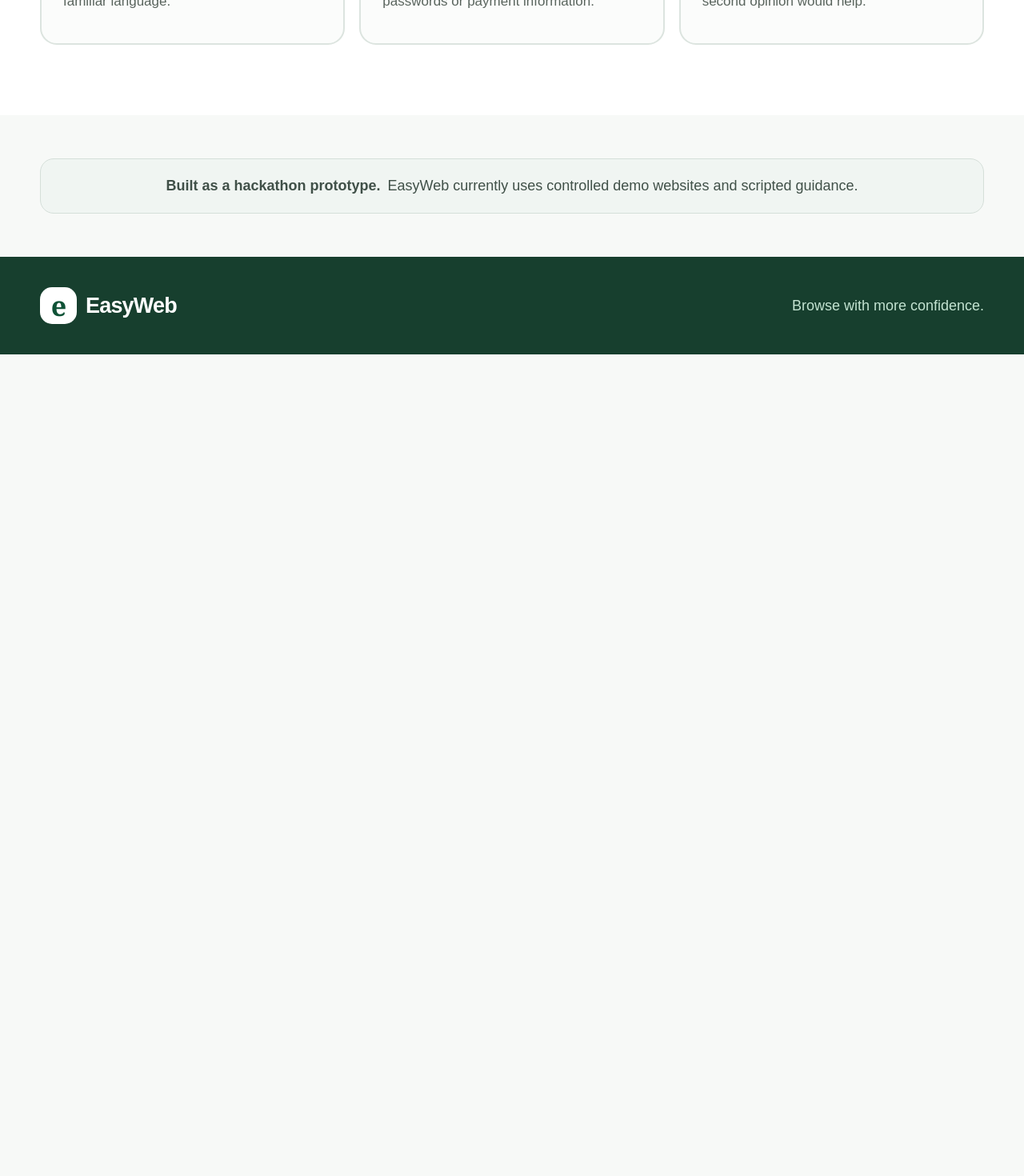
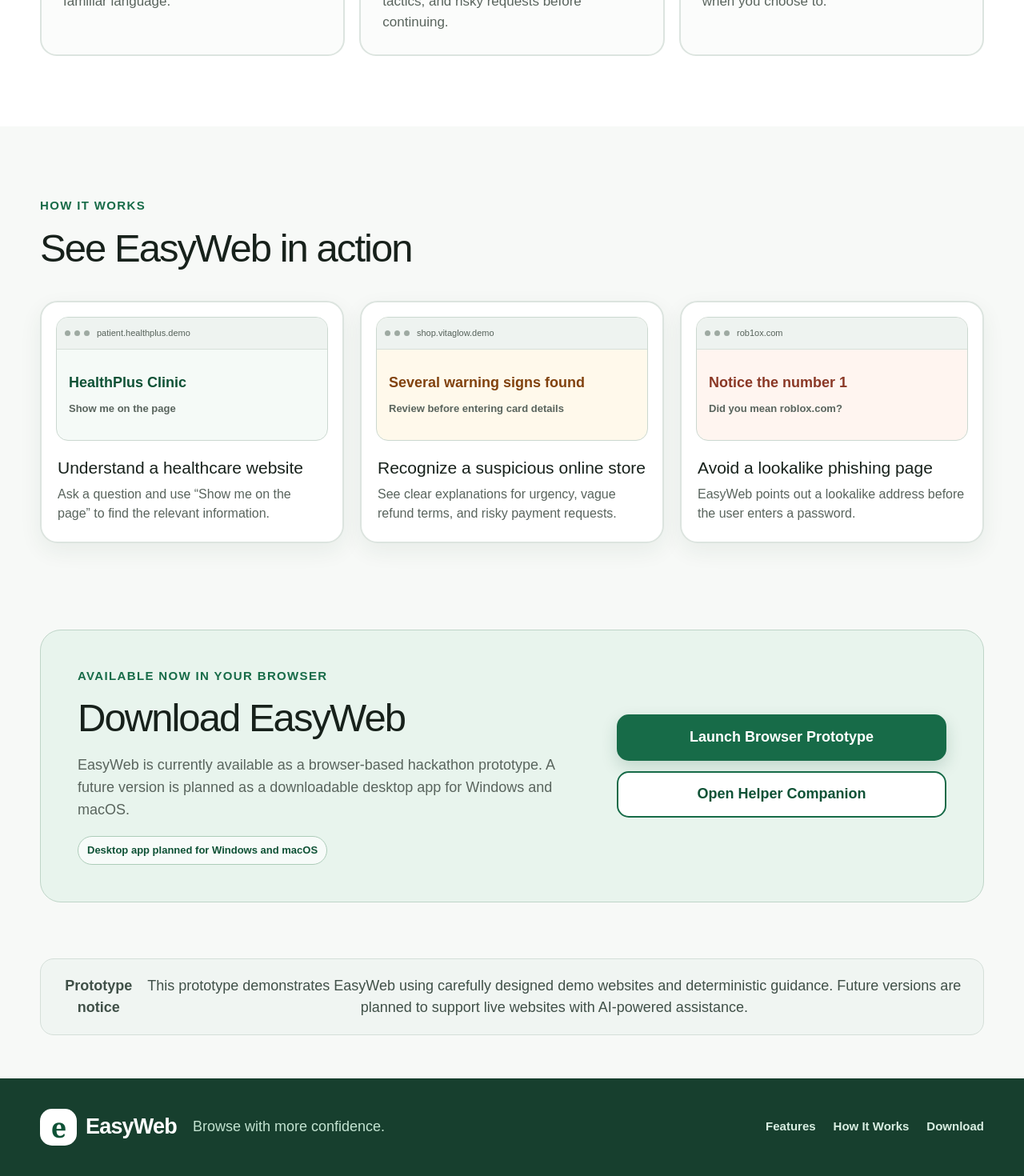
Before and after one commit to eokumoto/easyWeb, a Next.js app: page / in a window 1280 px wide. Shown: the part 1224-2694 px from the top of the page at 80% size. Before the commit the page ends 1667 px from the top, so only its background shows below. Built offline with nearby package versions, Linux system fonts and the light colour scheme.

Commit message:
nicer landing

```diff
--- a/app/globals.css
+++ b/app/globals.css
@@ -2047,6 +2047,34 @@ h1 {
   font-weight: 750;
 }
 
+.public-header-actions,
+.public-nav {
+  display: flex;
+  align-items: center;
+}
+
+.public-header-actions {
+  gap: 24px;
+}
+
+.public-nav {
+  gap: 22px;
+}
+
+.public-nav a,
+.public-footer nav a {
+  color: var(--green-dark);
+  font-size: 15px;
+  font-weight: 750;
+  text-decoration: none;
+}
+
+.public-nav a:hover,
+.public-footer nav a:hover {
+  text-decoration: underline;
+  text-underline-offset: 5px;
+}
+
 .landing-hero {
   display: grid;
   width: min(1180px, calc(100% - 48px));
@@ -2245,6 +2273,153 @@ h1 {
   line-height: 1.55;
 }
 
+.landing-demo-section {
+  padding: 88px max(24px, calc((100% - 1180px) / 2));
+}
+
+.landing-demo-section > h2,
+.landing-download h2 {
+  margin: 0;
+  font-size: clamp(34px, 4vw, 49px);
+  letter-spacing: -0.04em;
+  line-height: 1.12;
+}
+
+.landing-demo-grid {
+  display: grid;
+  grid-template-columns: repeat(3, minmax(0, 1fr));
+  gap: 20px;
+  margin-top: 38px;
+}
+
+.landing-demo-grid > article {
+  padding: 18px 18px 23px;
+  border: 2px solid var(--line);
+  border-radius: 22px;
+  background: white;
+  box-shadow: 0 10px 28px rgb(25 64 42 / 7%);
+}
+
+.landing-demo-grid h3 {
+  margin: 21px 2px 8px;
+  font-size: 21px;
+  line-height: 1.25;
+}
+
+.landing-demo-grid > article > p {
+  margin: 0 2px;
+  color: var(--muted-ink);
+  font-size: 16px;
+  line-height: 1.5;
+}
+
+.demo-preview-window {
+  overflow: hidden;
+  min-height: 155px;
+  border: 1px solid #cbd8d0;
+  border-radius: 15px;
+  background: #f5faf7;
+}
+
+.demo-preview-window > div {
+  display: flex;
+  min-height: 40px;
+  align-items: center;
+  gap: 5px;
+  padding: 8px 10px;
+  border-bottom: 1px solid #d7e0da;
+  background: #eef3f0;
+}
+
+.demo-preview-window > div > span {
+  width: 7px;
+  height: 7px;
+  border-radius: 999px;
+  background: #9eaaa2;
+}
+
+.demo-preview-window code {
+  overflow: hidden;
+  margin-left: 4px;
+  color: #56625a;
+  font-family: inherit;
+  font-size: 11px;
+  text-overflow: ellipsis;
+  white-space: nowrap;
+}
+
+.demo-preview-window > strong,
+.demo-preview-window > small {
+  display: block;
+  margin-inline: 15px;
+}
+
+.demo-preview-window > strong {
+  margin-top: 28px;
+  color: var(--green-dark);
+  font-size: 18px;
+}
+
+.demo-preview-window > small {
+  margin-top: 9px;
+  color: var(--muted-ink);
+  font-size: 13px;
+  font-weight: 700;
+}
+
+.store-preview {
+  background: #fff9eb;
+}
+
+.store-preview > strong {
+  color: #81420e;
+}
+
+.phishing-preview {
+  background: #fff5f0;
+}
+
+.phishing-preview > strong {
+  color: #8a3826;
+}
+
+.landing-download {
+  display: grid;
+  width: min(1180px, calc(100% - 48px));
+  grid-template-columns: minmax(0, 1.2fr) minmax(320px, 0.8fr);
+  align-items: center;
+  gap: 56px;
+  margin: 20px auto 70px;
+  padding: 46px;
+  border: 1px solid #bfd5c8;
+  border-radius: 26px;
+  background: var(--green-soft);
+}
+
+.landing-download > div > p:not(.landing-eyebrow) {
+  max-width: 700px;
+  margin: 18px 0;
+  color: var(--muted-ink);
+  line-height: 1.55;
+}
+
+.landing-download .landing-actions {
+  align-items: stretch;
+  flex-direction: column;
+  margin-top: 0;
+}
+
+.desktop-planned-badge {
+  display: inline-flex;
+  padding: 7px 11px;
+  border: 1px solid #adccb9;
+  border-radius: 999px;
+  background: rgb(255 255 255 / 68%);
+  color: var(--green-dark);
+  font-size: 13px;
+  font-weight: 800;
+}
+
 .landing-prototype-note {
   display: flex;
   width: min(1180px, calc(100% - 48px));
@@ -2269,6 +2444,21 @@ h1 {
   padding: 38px max(24px, calc((100% - 1180px) / 2));
   background: #173f2e;
   color: white;
+}
+
+.public-footer > div {
+  display: flex;
+  align-items: center;
+  gap: 20px;
+}
+
+.public-footer nav {
+  display: flex;
+  gap: 22px;
+}
+
+.public-footer nav a {
+  color: #d9eee2;
 }
 
 .public-footer .public-brand {
@@ -3361,6 +3551,14 @@ h1 {
 }
 
 @media (max-width: 850px) {
+  .public-header {
+    flex-wrap: wrap;
+  }
+
+  .public-header-actions {
+    margin-left: auto;
+  }
+
   .browser-toolbar {
     flex-direction: column-reverse;
     align-items: stretch;
@@ -3425,6 +3623,15 @@ h1 {
 
   .how-it-works-grid {
     grid-template-columns: 1fr;
+  }
+
+  .landing-demo-grid,
+  .landing-download {
+    grid-template-columns: 1fr;
+  }
+
+  .landing-download {
+    gap: 32px;
   }
 
   .how-it-works-grid article {
@@ -3697,6 +3904,27 @@ h1 {
     width: calc(100% - 32px);
   }
 
+  .public-header {
+    align-items: flex-start;
+    flex-direction: column;
+    gap: 17px;
+    padding: 18px 0 25px;
+  }
+
+  .public-header-actions {
+    width: 100%;
+    align-items: flex-start;
+    flex-direction: column-reverse;
+    gap: 15px;
+    margin-left: 0;
+  }
+
+  .public-nav {
+    width: 100%;
+    justify-content: space-between;
+    gap: 12px;
+  }
+
   .prototype-badge {
     max-width: 150px;
     text-align: center;
@@ -3705,6 +3933,16 @@ h1 {
   .landing-actions {
     align-items: stretch;
     flex-direction: column;
+  }
+
+  .landing-demo-section {
+    padding-block: 64px;
+  }
+
+  .landing-download {
+    width: calc(100% - 32px);
+    margin-bottom: 48px;
+    padding: 30px 22px;
   }
 
   .landing-primary-action,
@@ -3724,6 +3962,17 @@ h1 {
 
   .public-footer {
     gap: 14px;
+  }
+
+  .public-footer > div {
+    align-items: flex-start;
+    flex-direction: column;
+    gap: 10px;
+  }
+
+  .public-footer nav {
+    flex-wrap: wrap;
+    gap: 14px 20px;
   }
 
   .browser-public-link {
--- a/app/page.tsx
+++ b/app/page.tsx
@@ -14,16 +14,23 @@ export default function LandingPage() {
           <span aria-hidden="true">e</span>
           EasyWeb
         </Link>
-        <span className="prototype-badge">Hackathon prototype</span>
+        <div className="public-header-actions">
+          <nav className="public-nav" aria-label="Landing page sections">
+            <a href="#features">Features</a>
+            <a href="#how-it-works">How It Works</a>
+            <a href="#download">Download</a>
+          </nav>
+          <span className="prototype-badge">Hackathon prototype</span>
+        </div>
       </header>
 
       <section className="landing-hero" aria-labelledby="landing-title">
         <div className="landing-hero-copy">
           <p className="landing-eyebrow">A calmer way to browse</p>
-          <h1 id="landing-title">The internet, with a little more clarity.</h1>
+          <h1 id="landing-title">Browse the web with more confidence.</h1>
           <p className="landing-lead">
-            EasyWeb helps older adults and less-confident technology users understand
-            websites, notice warning signs, and decide what to do next.
+            EasyWeb is a browser that explains confusing websites, points out warning
+            signs, and lets a trusted family member help when needed.
           </p>
           <div className="landing-actions">
             <Link className="landing-primary-action" href="/browser">Launch EasyWeb</Link>
@@ -40,22 +47,22 @@ export default function LandingPage() {
             <span aria-hidden="true">✓</span>
             <div>
               <strong>Plain-language help</strong>
-              <p>Understand what a page is asking before you continue.</p>
+              <p>Ask a question and find the useful part of the page.</p>
             </div>
           </div>
           <div className="landing-preview-message warning-preview">
             <span aria-hidden="true">!</span>
             <div>
               <strong>Clear safety explanations</strong>
-              <p>See why something deserves a closer look.</p>
+              <p>Understand why EasyWeb suggests slowing down.</p>
             </div>
           </div>
         </div>
       </section>
 
-      <section className="how-it-works" aria-labelledby="how-it-works-title">
-        <p className="landing-eyebrow">How it works</p>
-        <h2 id="how-it-works-title">Support when it is useful. Independence always.</h2>
+      <section className="how-it-works" id="features" aria-labelledby="features-title">
+        <p className="landing-eyebrow">Features</p>
+        <h2 id="features-title">Support when it is useful. Independence always.</h2>
         <div className="how-it-works-grid">
           <article>
             <span aria-hidden="true">1</span>
@@ -64,25 +71,86 @@ export default function LandingPage() {
           </article>
           <article>
             <span aria-hidden="true">2</span>
-            <h3>Recognize</h3>
-            <p>Notice warning signs before sharing passwords or payment information.</p>
+            <h3>Stay Safe</h3>
+            <p>Notice suspicious addresses, pressure tactics, and risky requests before continuing.</p>
           </article>
           <article>
             <span aria-hidden="true">3</span>
-            <h3>Ask someone trusted</h3>
-            <p>Reach out for family support when a second opinion would help.</p>
+            <h3>Stay Independent</h3>
+            <p>Ask a trusted family member for help only when you choose to.</p>
           </article>
         </div>
       </section>
 
+      <section className="landing-demo-section" id="how-it-works" aria-labelledby="demo-section-title">
+        <p className="landing-eyebrow">How it works</p>
+        <h2 id="demo-section-title">See EasyWeb in action</h2>
+        <div className="landing-demo-grid">
+          <article>
+            <div className="demo-preview-window healthcare-preview" aria-hidden="true">
+              <div><span /><span /><span /><code>patient.healthplus.demo</code></div>
+              <strong>HealthPlus Clinic</strong>
+              <small>Show me on the page</small>
+            </div>
+            <h3>Understand a healthcare website</h3>
+            <p>Ask a question and use “Show me on the page” to find the relevant information.</p>
+          </article>
+          <article>
+            <div className="demo-preview-window store-preview" aria-hidden="true">
+              <div><span /><span /><span /><code>shop.vitaglow.demo</code></div>
+              <strong>Several warning signs found</strong>
+              <small>Review before entering card details</small>
+            </div>
+            <h3>Recognize a suspicious online store</h3>
+            <p>See clear explanations for urgency, vague refund terms, and risky payment requests.</p>
+          </article>
+          <article>
+            <div className="demo-preview-window phishing-preview" aria-hidden="true">
+              <div><span /><span /><span /><code>rob1ox.com</code></div>
+              <strong>Notice the number 1</strong>
+              <small>Did you mean roblox.com?</small>
+            </div>
+            <h3>Avoid a lookalike phishing page</h3>
+            <p>EasyWeb points out a lookalike address before the user enters a password.</p>
+          </article>
+        </div>
+      </section>
+
+      <section className="landing-download" id="download" aria-labelledby="download-title">
+        <div>
+          <p className="landing-eyebrow">Available now in your browser</p>
+          <h2 id="download-title">Download EasyWeb</h2>
+          <p>
+            EasyWeb is currently available as a browser-based hackathon prototype.
+            A future version is planned as a downloadable desktop app for Windows and macOS.
+          </p>
+          <span className="desktop-planned-badge">Desktop app planned for Windows and macOS</span>
+        </div>
+        <div className="landing-actions">
+          <Link className="landing-primary-action" href="/browser">Launch Browser Prototype</Link>
+          <Link className="landing-secondary-action" href="/helper">Open Helper Companion</Link>
+        </div>
+      </section>
+
       <aside className="landing-prototype-note">
-        <strong>Built as a hackathon prototype.</strong>
-        <span>EasyWeb currently uses controlled demo websites and scripted guidance.</span>
+        <strong>Prototype notice</strong>
+        <span>
+          This prototype demonstrates EasyWeb using carefully designed demo websites
+          and deterministic guidance. Future versions are planned to support live
+          websites with AI-powered assistance.
+        </span>
       </aside>
 
       <footer className="public-footer">
-        <span className="public-brand footer-brand"><span aria-hidden="true">e</span>EasyWeb</span>
-        <p>Browse with more confidence.</p>
+        <div>
+          <span className="public-brand footer-brand"><span aria-hidden="true">e</span>EasyWeb</span>
+          <p>Browse with more confidence.</p>
+        </div>
+        <nav aria-label="Footer navigation">
+          <a href="#features">Features</a>
+          <a href="#how-it-works">How It Works</a>
+          <a href="#download">Download</a>
+        </nav>
       </footer>
     </main>
   );
```
